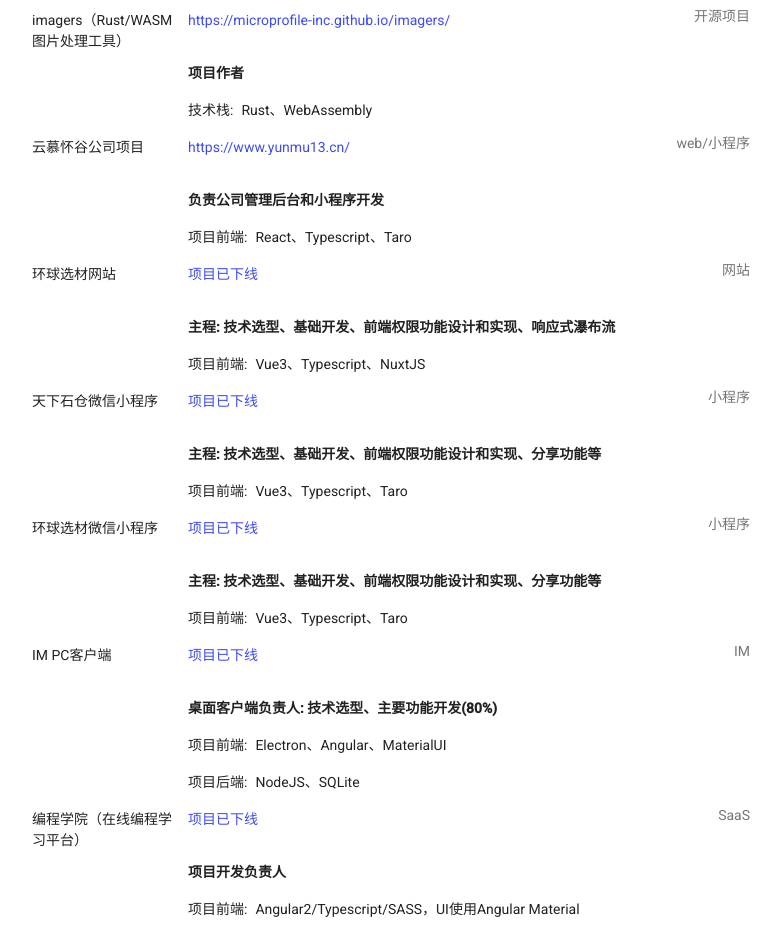
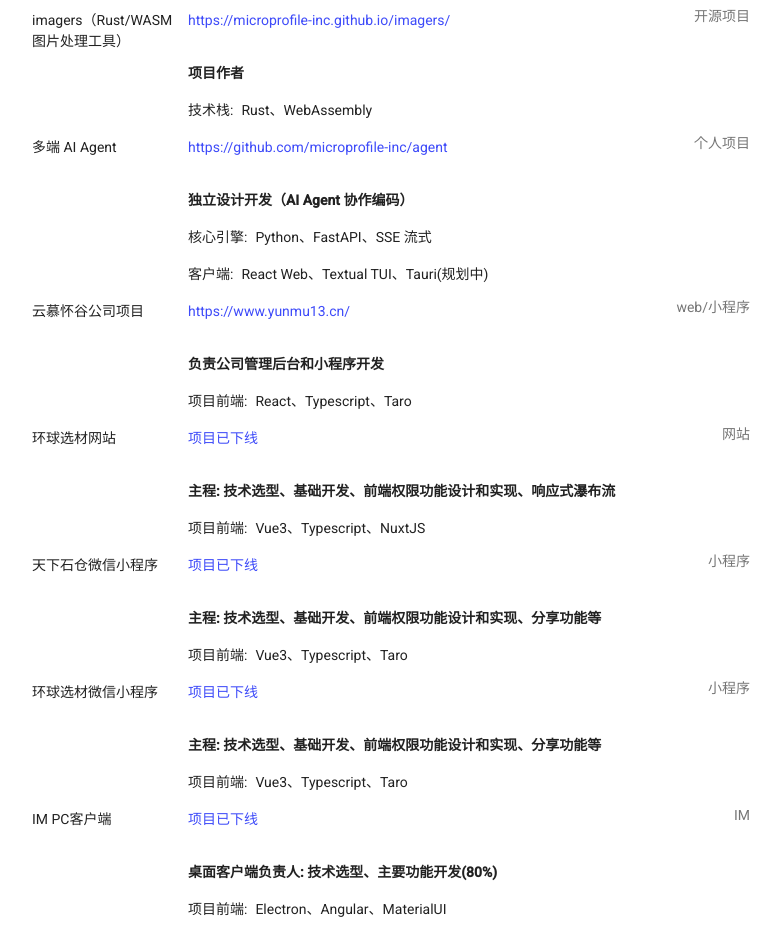
Before and after one commit to foxsir/resume, an Angular app: page / in a window 1280 px wide. Shown: the part 1520-2454 px from the top of the page, without its empty margins (249-1030 px from the left). Built offline with nearby package versions, Linux system fonts and the light colour scheme.

Commit message:
add multi-platform AI agent project

```diff
--- a/src/app/app.component.ts
+++ b/src/app/app.component.ts
@@ -74,6 +74,17 @@
       intro: "使用 Rust 编译为 WASM 在浏览器中处理图片，功能包括: 裁剪、缩放、旋转/翻转、模糊、亮度/灰度/反色/色相调整、生成缩略图、格式转换等",
       stacks: [
         {name: "技术栈", intro: "Rust、WebAssembly"},
+      ],
+    },
+    {
+      name: "多端 AI Agent",
+      site: "https://github.com/microprofile-inc/agent",
+      type: "个人项目",
+      job: "独立设计开发（AI Agent 协作编码）",
+      intro: "自研多端 AI Agent：基于艾宾浩斯遗忘曲线的双层记忆系统（普通记忆随时间衰减、命中强化、低于阈值遗忘；关键记忆(hard)永不衰减），结合向量检索与相似记忆自动合并；terminal/web/桌面三端复用同一核心引擎，多供应商接入、think/act双模式",
+      stacks: [
+        {name: "核心引擎", intro: "Python、FastAPI、SSE 流式"},
+        {name: "客户端", intro: "React Web、Textual TUI、Tauri(规划中)"},
       ],
     },
     {
```
